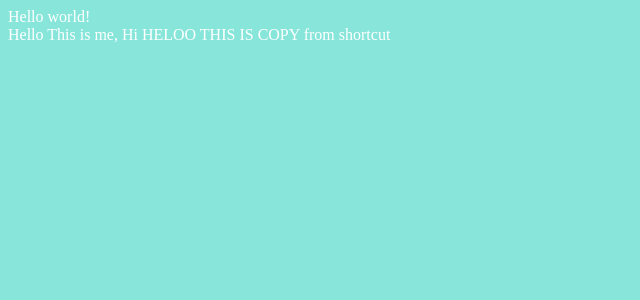
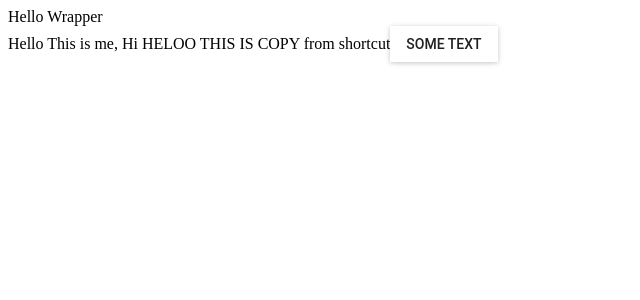
Before and after one commit to kmtabish/react-boilerplate-kmt, a React app: page / in a window 1280 px wide. Shown: the top 300 px of the page, without its empty margins (0-640 px from the left). Built offline with nearby package versions, Linux system fonts and the light colour scheme.

Commit message:
Setup the reducers and middlewares

```diff
--- a/src/components/App.js
+++ b/src/components/App.js
@@ -1,4 +1,6 @@
 import React, {Component} from 'react';
+import RaisedButton from 'material-ui/RaisedButton';
+import PropTypes from 'prop-types';
 // const App = props => <div>Our main component</div>
 // class App extends Component {
 //     constructor(props) {
@@ -17,11 +19,22 @@ import React, {Component} from 'react';
 
 const App = props => {
     const test = "HELOO THIS IS COPY from shortcut";
+    console.log("OOOOOOOOOOO", props)
     return (
         <div >
             Hello This is me, Hi {test}
+            <RaisedButton label={props.label} onClick={props.onClick} />
          </div>
      )
 }
 
+App.propTypes = {
+    buttonText: PropTypes.string.isRequired,
+    onClick: PropTypes.func.isRequired
+}
+
+App.defaultProps = {
+    buttonText: 'defaultText',
+    onClick: () => console.log('default click action')
+ }
 export default App;
--- /dev/null
+++ b/src/constants/action.js
@@ -0,0 +1,7 @@
+export const Basic = {
+    TextChange: 'Basic.TextChange'
+}
+
+export const Basic1 = {
+    TextChange1: 'Basic1.TextChange1'
+}
--- /dev/null
+++ b/src/containers/App.js
@@ -0,0 +1,27 @@
+import { connect } from 'react-redux'
+import React, {Component} from 'react'
+import TheComponent from '../components/App';
+import {Basic} from '../constants/action';
+import {textChange} from './action'
+const mapStateToProps = (state, ownProps) => {
+    return {
+     buttonText: state.text
+    }
+}
+
+const Home = props => {
+
+    const call = () =>{
+        props.dispatch(textChange())
+    }
+
+    return (<div>Hello Wrapper<TheComponent label={props.buttonText} onClick={() => call()}/></div>)
+}
+
+const mapDispatchToProps = (dispatch, ownProps) => {
+
+}
+const App = connect(
+    mapStateToProps
+)(Home)
+export default App;
--- /dev/null
+++ b/src/containers/action.js
@@ -0,0 +1,7 @@
+import {Basic} from '../constants/action';
+
+export const textChange = () => {
+    return (dispatch) => {
+        dispatch({type: Basic.TextChange, text: 'new text' });
+    }
+}
--- a/src/index.js
+++ b/src/index.js
@@ -1,18 +1,28 @@
 //console.log("Hello Clarifai")
-import test from './test';
-import img from './assets/1.png';
-import styles from './styles/main.scss';
 import React from "react";
 import ReactDOM from "react-dom";
 import "babel-polyfill";
-import App from './components/App';
-console.log(img);
-console.log(test);
+import MuiThemeProvider from 'material-ui/styles/MuiThemeProvider';
+import App from './containers/App';
+import { Provider } from 'react-redux';
+import { createStore, applyMiddleware } from 'redux';
+import { reducers } from './reducers/index';
+import middleware from './middleware';
+import { createLogger } from 'redux-logger';
+
+let environment = (process.env.NODE_ENV || 'development').toString().trim().toLowerCase();
+if (environment != 'production') {
+    middleware.push(createLogger());
+}
+
+let store = createStore(reducers, applyMiddleware(...middleware));
+
 
 ReactDOM.render(
-  <div>
-    Hello world!
+  <Provider store={store}>
+   <MuiThemeProvider>
     <App />
-  </div>,
+  </MuiThemeProvider>
+  </Provider>,
   document.getElementById('app')
 );
--- /dev/null
+++ b/src/middleware/index.js
@@ -0,0 +1,10 @@
+/**
+ * Created by intelligrape on 2/6/17.
+ */
+
+import thunk from 'redux-thunk';
+
+export default [
+    thunk,
+    // logger
+]
--- /dev/null
+++ b/src/reducers/basicReducer.js
@@ -0,0 +1,8 @@
+import {Basic} from '../constants/action';
+const basicReducer = (state = 'some text', action) => {
+    switch(action.type) {
+     case Basic.TextChange: return action.text
+     default: return state
+    }
+   }
+   export default basicReducer;
--- /dev/null
+++ b/src/reducers/index.js
@@ -0,0 +1,5 @@
+import { combineReducers } from "redux";
+import basicReducer from './basicReducer';
+export const reducers = combineReducers({
+  text: basicReducer
+});
--- a/src/styles/main.scss
+++ b/src/styles/main.scss
@@ -1,4 +1 @@
-body {
-    background: #87e5da;
-    color: white;
-   }
+@import url(http://fonts.googleapis.com/css?family=Roboto);
```
Also changed, not shown: package.json (+6 -1 lines), src/containers/Main/index.js (added).
